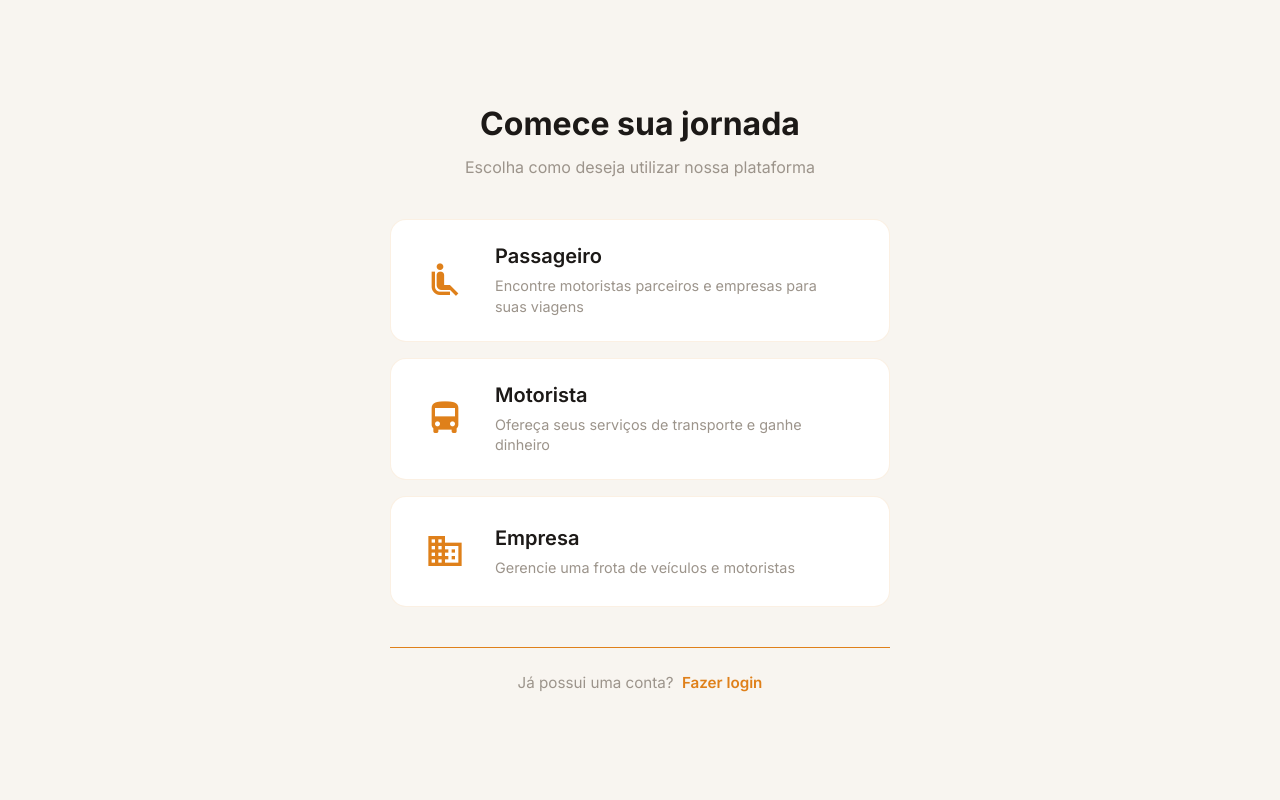
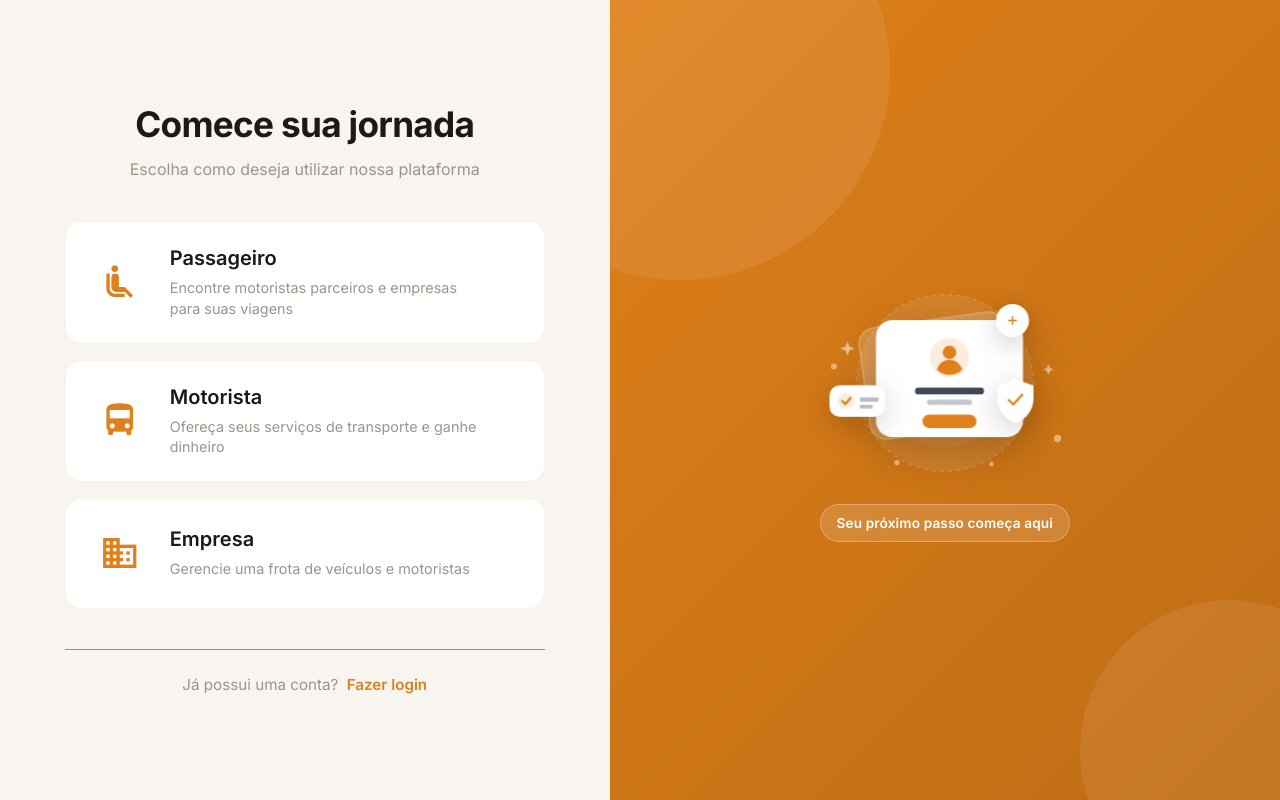
Before and after one commit to NextRouter-PI/Frontend-NextRouter, a Vue app: page /signup in a window 1280 px wide. Built offline with nearby package versions, Linux system fonts and the light colour scheme; no server answers.

Commit message:
Fix: Alteração Responsividade escolha de cadastro

```diff
--- a/dev-dist/sw.js
+++ b/dev-dist/sw.js
@@ -82,7 +82,7 @@ define(['./workbox-21a80088'], (function (workbox) { 'use strict';
     "revision": "3ca0b8505b4bec776b69afdba2768812"
   }, {
     "url": "index.html",
-    "revision": "0.pcc803atjuk"
+    "revision": "0.vvajq2ua6rk"
   }], {});
   workbox.cleanupOutdatedCaches();
   workbox.registerRoute(new workbox.NavigationRoute(workbox.createHandlerBoundToURL("index.html"), {
--- a/src/App.vue
+++ b/src/App.vue
@@ -1,4 +1,6 @@
 <script setup>
+import { ref } from 'vue'
+import { useRouter } from 'vue-router'
 import { useDeviceLayout } from '@/composables/useDeviceLayout'
 import { state } from './stores/state.js'
 import AppHeader from './components/layout/AppHeader.vue'
@@ -6,6 +8,22 @@ import Sidebar from './components/layout/AppSideBar.vue'
 import AppBottomNavigationBar from './components/layout/AppBottomNavigationBar.vue'
 
 const { isMobile } = useDeviceLayout()
+const router = useRouter()
+
+// Nome da transição aplicada na troca de rota (vazio = sem animação)
+const transitionName = ref('')
+
+router.beforeEach((to, from) => {
+  if (isMobile.value) {
+    transitionName.value = ''
+  } else if (from.path === '/login' && to.path === '/signup') {
+    transitionName.value = 'slide-forward'
+  } else if (from.path === '/signup' && to.path === '/login') {
+    transitionName.value = 'slide-back'
+  } else {
+    transitionName.value = ''
+  }
+})
 </script>
 
 <template>
@@ -14,7 +32,11 @@ const { isMobile } = useDeviceLayout()
     <Sidebar v-if="!isMobile && state.logged" />
 
     <main :class="state.logged ? 'logado' : ''">
-      <router-view />
+      <router-view v-slot="{ Component }">
+        <Transition :name="transitionName">
+          <component :is="Component" />
+        </Transition>
+      </router-view>
     </main>
 
     <AppBottomNavigationBar
@@ -28,3 +50,25 @@ const { isMobile } = useDeviceLayout()
   margin: 80px 0;
 }
 </style>
+
+<!-- Sem scoped: as classes são aplicadas na raiz das páginas -->
+<style>
+.slide-forward-enter-active,
+.slide-forward-leave-active,
+.slide-back-enter-active,
+.slide-back-leave-active {
+  position: fixed;
+  inset: 0;
+  overflow: hidden;
+  background: var(--bg);
+  transition: transform 0.6s cubic-bezier(0.77, 0, 0.18, 1);
+}
+
+/* login -> signup: a tela atual sai para a direita, a nova entra pela esquerda */
+.slide-forward-enter-from { transform: translateX(-100%); }
+.slide-forward-leave-to   { transform: translateX(100%); }
+
+/* signup -> login: caminho contrário */
+.slide-back-enter-from { transform: translateX(100%); }
+.slide-back-leave-to   { transform: translateX(-100%); }
+</style>
--- a/src/components/auth/LoginForm.vue
+++ b/src/components/auth/LoginForm.vue
@@ -34,7 +34,6 @@ async function enviarLogin() {
 
 <template>
   <div class="auth-page" :class="{ desktop: !isMobile }">
-    <!-- Painel lateral: somente laptop/desktop -->
     <aside v-if="!isMobile" class="auth-side">
       <div class="side-content">
         <AuthBranding light />
--- /dev/null
+++ b/src/components/ui/SignupIllustration.vue
@@ -0,0 +1,245 @@
+<script setup>
+defineProps({
+  phrase: {
+    type: String,
+    default: 'Seu próximo passo começa aqui',
+  },
+})
+</script>
+
+<template>
+  <div class="illustration">
+    <svg class="art" viewBox="0 0 400 280" fill="none" xmlns="http://www.w3.org/2000/svg" role="img"
+      aria-label="Ilustração de criação de perfil">
+      <!-- círculo de fundo -->
+      <circle cx="200" cy="140" r="118" class="halo" />
+      <circle cx="200" cy="140" r="86" class="halo halo-inner" />
+
+      <!-- cartão de trás -->
+      <g class="float-slow">
+        <rect x="92" y="62" width="196" height="150" rx="22" class="card-back" transform="rotate(-8 190 137)" />
+      </g>
+
+      <!-- cartão principal (perfil) -->
+      <g class="float-main">
+        <rect x="108" y="58" width="196" height="156" rx="22" class="card" />
+
+        <!-- avatar -->
+        <circle cx="206" cy="108" r="26" class="avatar-bg" />
+        <circle cx="206" cy="101" r="9" class="avatar" />
+        <path d="M189 124c3-9 10-13 17-13s14 4 17 13c-5 5-11 7-17 7s-12-2-17-7z" class="avatar" />
+
+        <!-- linhas de texto -->
+        <rect x="160" y="148" width="92" height="9" rx="4.5" class="line-strong" />
+        <rect x="176" y="164" width="60" height="7" rx="3.5" class="line-soft" />
+
+        <!-- botão -->
+        <rect x="170" y="184" width="72" height="18" rx="9" class="btn" />
+      </g>
+
+      <!-- selo de "+" -->
+      <g class="float-fast">
+        <circle cx="290" cy="64" r="22" class="badge" />
+        <path d="M290 54v20M280 64h20" class="badge-plus" />
+      </g>
+
+      <!-- mini cartão com check -->
+      <g class="float-slow">
+        <rect x="46" y="150" width="74" height="42" rx="14" class="mini-card" />
+        <circle cx="68" cy="171" r="11" class="mini-dot" />
+        <path d="M63 171l4 4 7-8" class="mini-check" />
+        <rect x="86" y="166" width="26" height="6" rx="3" class="line-soft-dark" />
+        <rect x="86" y="176" width="18" height="5" rx="2.5" class="line-soft-dark" />
+      </g>
+
+      <!-- escudo -->
+      <g class="float-fast">
+        <path d="M318 168c0 18-12 28-24 33-12-5-24-15-24-33v-17l24-9 24 9v17z" class="mini-card" />
+        <path d="M285 170l6 6 12-13" class="mini-check" />
+      </g>
+
+      <!-- brilhos -->
+      <path d="M70 80l4 10 10 4-10 4-4 10-4-10-10-4 10-4z" class="sparkle" />
+      <path d="M338 112l3 7 7 3-7 3-3 7-3-7-7-3 7-3z" class="sparkle" />
+      <circle cx="52" cy="118" r="4" class="dot" />
+      <circle cx="350" cy="214" r="5" class="dot" />
+      <circle cx="136" cy="246" r="3.5" class="dot" />
+      <circle cx="262" cy="248" r="3" class="dot" />
+    </svg>
+
+    <span class="phrase">{{ phrase }}</span>
+  </div>
+</template>
+
+<style scoped>
+.illustration {
+  display: flex;
+  flex-direction: column;
+  align-items: center;
+  gap: 16px;
+  margin: 28px 0 8px;
+}
+
+.art {
+  width: 100%;
+  max-width: 520px;
+  height: auto;
+  overflow: visible;
+}
+
+.phrase {
+  display: inline-block;
+  padding: 8px 16px;
+  border-radius: 999px;
+  font-size: 0.85rem;
+  font-weight: 600;
+  letter-spacing: 0.01em;
+  background: rgba(255, 255, 255, 0.14);
+  border: 1px solid rgba(255, 255, 255, 0.28);
+}
+
+/* ---- cores (claras, para fundo em gradiente) ---- */
+.halo {
+  fill: rgba(255, 255, 255, 0.08);
+  stroke: rgba(255, 255, 255, 0.22);
+  stroke-width: 1.5;
+  stroke-dasharray: 4 7;
+}
+
+.halo-inner {
+  fill: rgba(255, 255, 255, 0.06);
+  stroke: none;
+}
+
+.card-back {
+  fill: rgba(255, 255, 255, 0.18);
+  stroke: rgba(255, 255, 255, 0.35);
+  stroke-width: 1.5;
+}
+
+.card {
+  fill: #ffffff;
+  filter: drop-shadow(0 18px 30px rgba(0, 0, 0, 0.22));
+}
+
+.avatar-bg {
+  fill: var(--primary);
+  opacity: 0.14;
+}
+
+.avatar {
+  fill: var(--primary);
+}
+
+.line-strong {
+  fill: #1f2937;
+  opacity: 0.85;
+}
+
+.line-soft {
+  fill: #9ca3af;
+  opacity: 0.6;
+}
+
+.line-soft-dark {
+  fill: #9ca3af;
+  opacity: 0.7;
+}
+
+.btn {
+  fill: var(--primary);
+}
+
+.badge {
+  fill: #ffffff;
+  filter: drop-shadow(0 10px 18px rgba(0, 0, 0, 0.2));
+}
+
+.badge-plus {
+  stroke: var(--primary);
+  stroke-width: 4;
+  stroke-linecap: round;
+  transform: scale(0.5);
+  transform-origin: 290px 64px;
+}
+
+.mini-card {
+  fill: #ffffff;
+  filter: drop-shadow(0 10px 20px rgba(0, 0, 0, 0.2));
+}
+
+.mini-dot {
+  fill: var(--primary);
+  opacity: 0.15;
+}
+
+.mini-check {
+  stroke: var(--primary);
+  stroke-width: 3;
+  stroke-linecap: round;
+  stroke-linejoin: round;
+}
+
+.sparkle {
+  fill: #ffffff;
+  opacity: 0.9;
+  animation: twinkle 3s ease-in-out infinite;
+  transform-box: fill-box;
+  transform-origin: center;
+}
+
+.dot {
+  fill: #ffffff;
+  opacity: 0.45;
+}
+
+/* ---- animações ---- */
+.float-main {
+  animation: float 6s ease-in-out infinite;
+}
+
+.float-slow {
+  animation: float 8s ease-in-out infinite reverse;
+}
+
+.float-fast {
+  animation: float 5s ease-in-out infinite;
+  animation-delay: -2s;
+}
+
+@keyframes float {
+
+  0%,
+  100% {
+    transform: translateY(0);
+  }
+
+  50% {
+    transform: translateY(-8px);
+  }
+}
+
+@keyframes twinkle {
+
+  0%,
+  100% {
+    transform: scale(1);
+    opacity: 0.9;
+  }
+
+  50% {
+    transform: scale(0.6);
+    opacity: 0.4;
+  }
+}
+
+@media (prefers-reduced-motion: reduce) {
+
+  .float-main,
+  .float-slow,
+  .float-fast,
+  .sparkle {
+    animation: none;
+  }
+}
+</style>
--- a/src/views/SignUpView.vue
+++ b/src/views/SignUpView.vue
@@ -1,11 +1,21 @@
 <script setup>
 import { RouterLink } from 'vue-router';
 import RoleSelector from "@/components/auth/RoleSelector.vue";
+import SignupIllustration from '@/components/ui/SignupIllustration.vue'
+import { useDeviceLayout } from '@/composables/useDeviceLayout'
 
+const { isMobile } = useDeviceLayout()
 </script>
 
 <template>
-  <div class="signup-view">
+  <div class="signup-view" :class="{ desktop: !isMobile }">
+    <aside v-if="!isMobile" class="side-design">
+      <div class="side-content">
+        <SignupIllustration/>
+      </div>
+    </aside>
+
+    <main class="signup-main">
       <div class="signup-container">
         <div class="signup-header">
           <h1>Comece sua jornada</h1>
@@ -21,10 +31,12 @@ import RoleSelector from "@/components/auth/RoleSelector.vue";
           </p>
         </div>
       </div>
+    </main>
   </div>
 </template>
 
 <style scoped>
+/* ============ BASE (mobile) ============ */
 .signup-view {
   min-height: 100vh;
   display: flex;
@@ -32,6 +44,12 @@ import RoleSelector from "@/components/auth/RoleSelector.vue";
   justify-content: center;
   padding: 20px;
   position: relative;
+}
+
+.signup-main {
+  width: 100%;
+  display: flex;
+  justify-content: center;
 }
 
 .signup-container {
@@ -80,4 +98,98 @@ import RoleSelector from "@/components/auth/RoleSelector.vue";
   color: var(--primary-light);
   text-decoration: underline;
 }
+
+/* ============ DESKTOP ============ */
+.signup-view.desktop {
+  display: grid;
+  grid-template-columns: 1fr 1.1fr;
+  padding: 0;
+  align-items: stretch;
+  background: var(--bg);
+}
+
+.desktop .side-design {
+  order: 2;   /* painel vai para a direita */
+}
+
+/* espelha os círculos decorativos */
+.desktop .side-design::before {
+  right: auto;
+  left: -140px;
+}
+.desktop .side-design::after {
+  left: auto;
+  right: -100px;
+}
+
+/* ---- Painel lateral ---- */
+.side-design {
+  position: sticky;
+  top: 0;
+  height: 100vh;
+  display: flex;
+  align-items: center;
+  justify-content: center;
+  padding: 60px;
+  color: white;
+  background: linear-gradient(135deg, var(--primary), var(--primary-hover));
+  overflow: hidden;
+}
+
+/* círculos decorativos */
+.side-design::before,
+.side-design::after {
+  content: '';
+  position: absolute;
+  border-radius: 50%;
+  background: rgba(255, 255, 255, 0.08);
+}
+
+.side-design::before {
+  width: 420px;
+  height: 420px;
+  top: -140px;
+  right: -140px;
+}
+
+.side-design::after {
+  width: 300px;
+  height: 300px;
+  bottom: -100px;
+  left: -100px;
+}
+
+.side-content {
+  position: relative;
+  z-index: 1;
+  max-width: 560px;
+}
+
+.side-title {
+  margin: 20px 0 12px;
+  font-size: 2.2rem;
+  font-weight: 800;
+  line-height: 1.15;
+}
+
+.side-text {
+  font-size: 1.05rem;
+  line-height: 1.6;
+  opacity: 0.9;
+}
+
+/* ---- Área central com os botões de perfil ---- */
+.desktop .signup-main {
+  align-items: center;
+  padding: 3rem 4rem;
+}
+
+.desktop .signup-container {
+  max-width: 480px;
+}
+
+.desktop .signup-header h1 {
+  font-size: 2.2rem;
+  letter-spacing: -0.02em;
+}
 </style>
```
Lines whose indentation alone changed are shown as unchanged.
